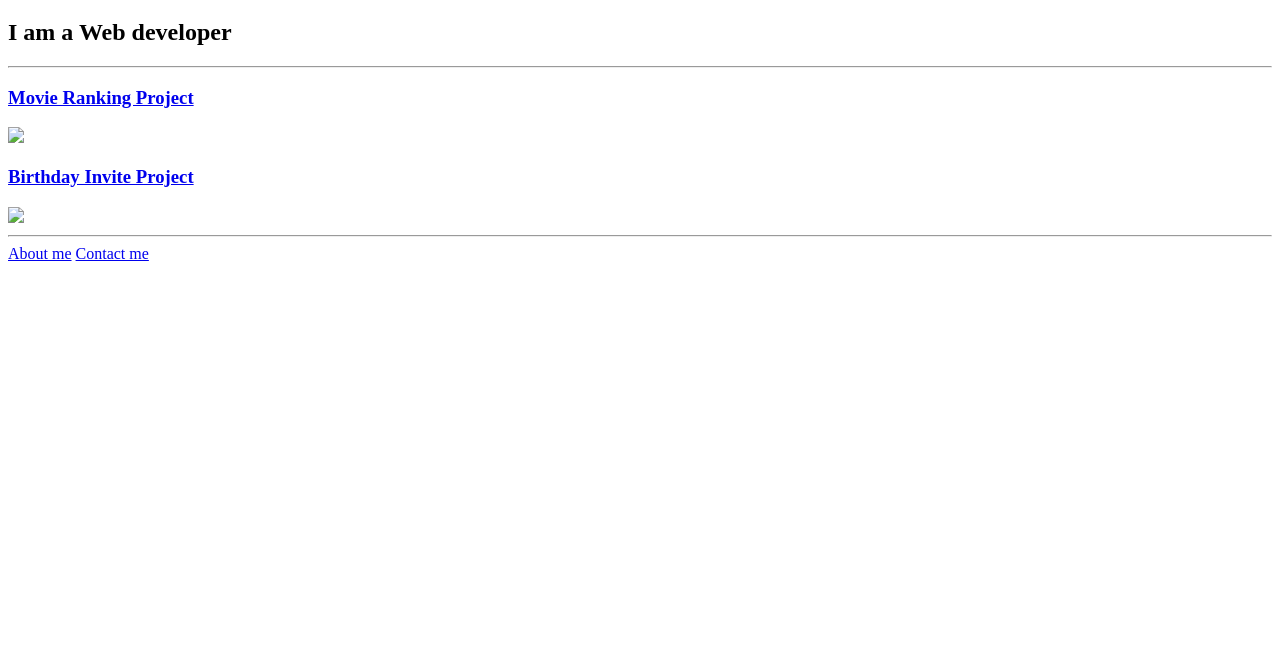
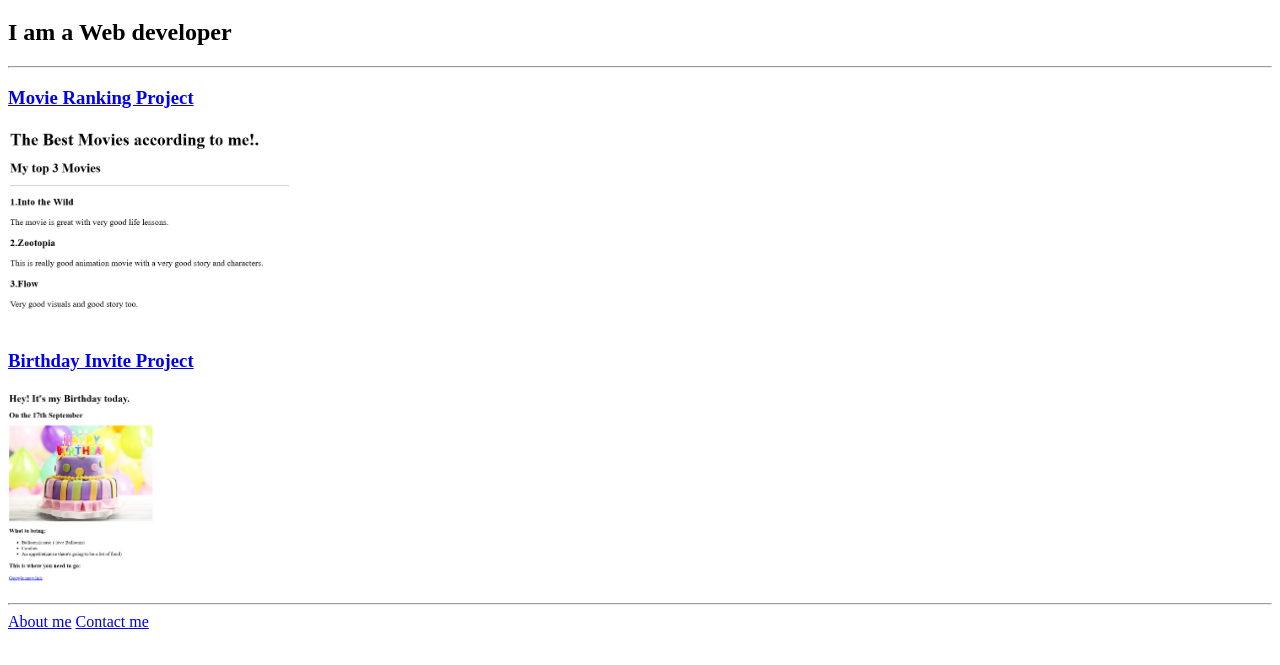
Before and after one commit to shalinii17/html-portfolio, a plain HTML site: page index.html in a window 1280 px wide. Shown: the part 61-726 px from the top of the page. Drawn offline with Linux system fonts and the light colour scheme.

Commit message:
Updated index.html and fixed image issues

```diff
--- a/index.html
+++ b/index.html
@@ -12,12 +12,12 @@
     <hr/>
 
     <h3><a href="./public/movie-ranking.html">Movie Ranking Project</a></h3>
-    <img src="./assets/images/Screenshot 2025-06-17 222327.png" height="200"/>
+    <img src="./assets/images/Movie-Ranking.png" height="200"/>
 
 
 
     <h3><a href="./public/birthday-invite.html">Birthday Invite Project</a></h3>
-    <img src="./assets/images/Screenshot 2025-06-17 222156.png" height="200"/>
+    <img src="./assets/images/Birthday-Invite.png" height="200"/>
     <hr/>
 
     <a href="./public/about.html">About me</a>
```
